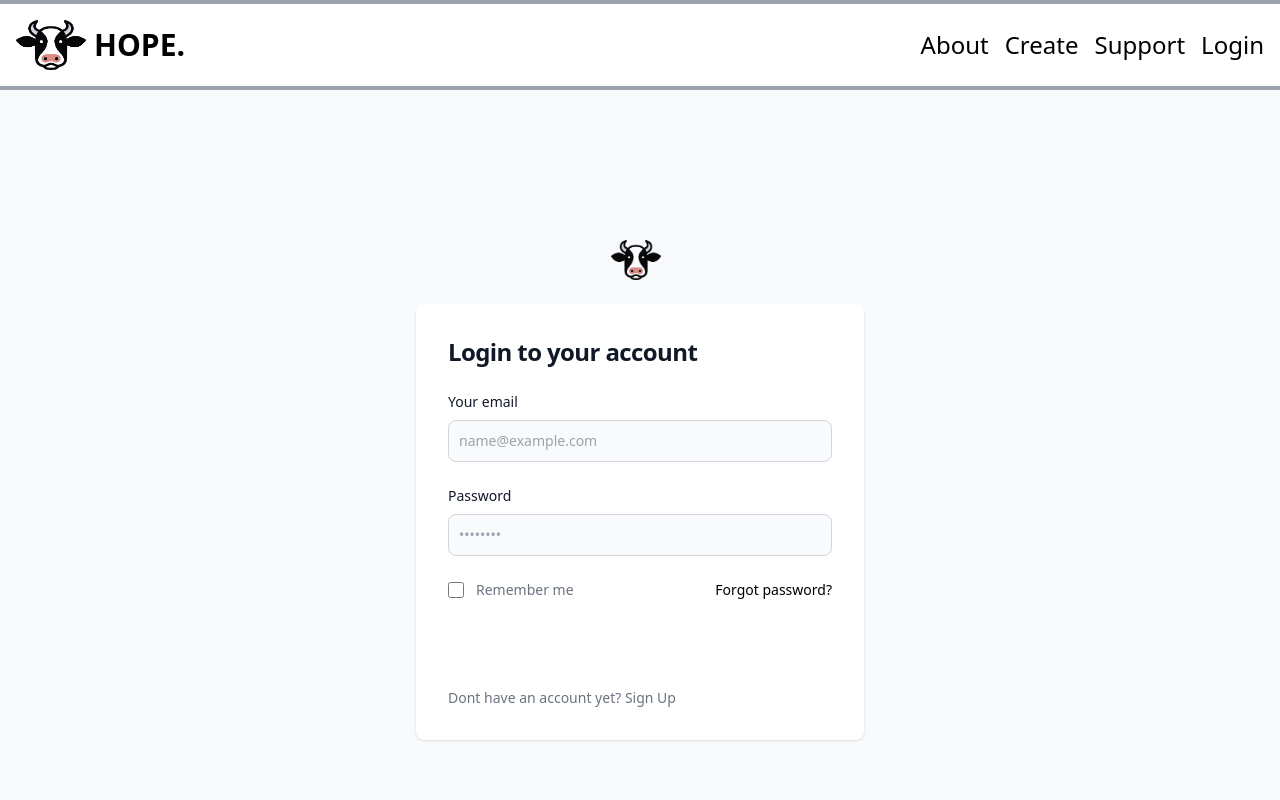
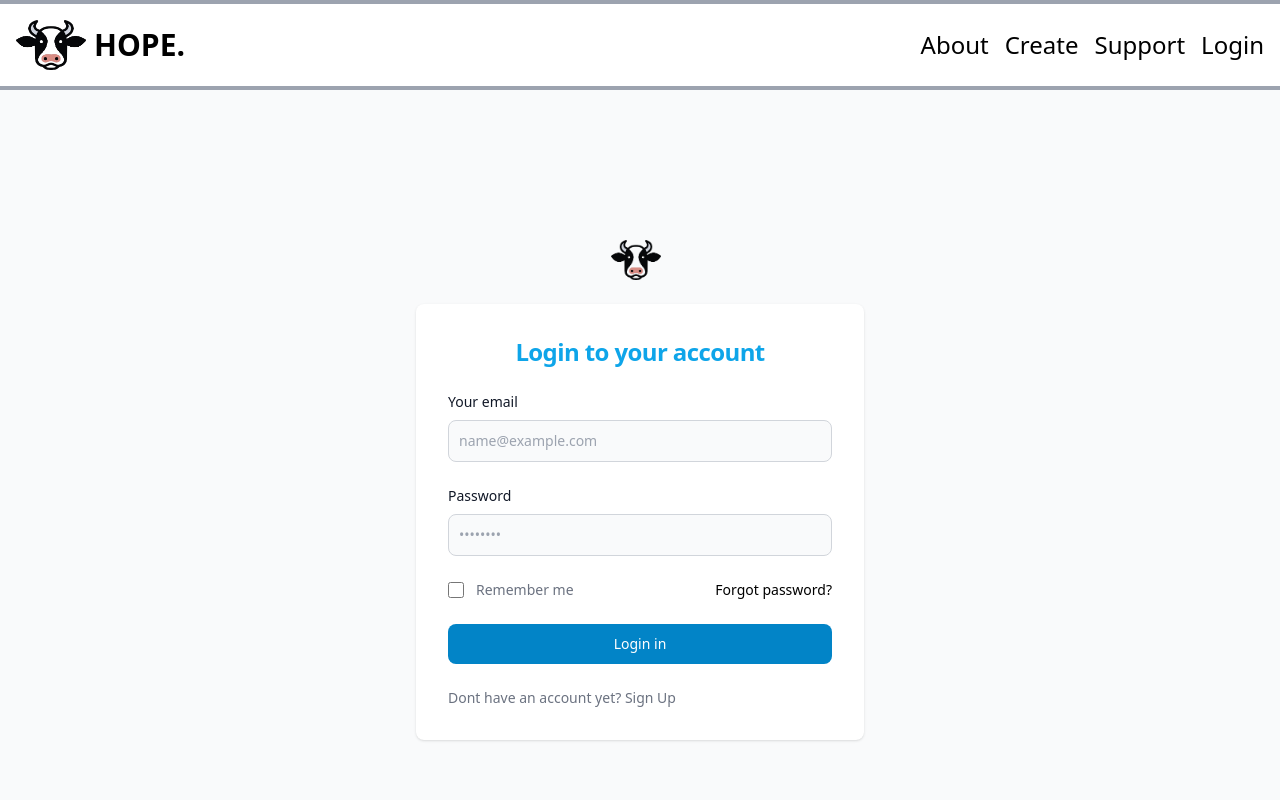
Before and after one commit to SantosMatheusSilva/crowdfunding-app-client, a React (Vite) app: page /login in a window 1280 px wide. Shown: the top 800 px of the page. Built offline with nearby package versions, Linux system fonts and the light colour scheme.

Commit message:
login page styles

```diff
--- a/src/pages/LoginPage.jsx
+++ b/src/pages/LoginPage.jsx
@@ -70,6 +70,55 @@ function LoginPage () {
             </a>
             <div className="w-full bg-white rounded-lg shadow dark:border md:mt-0 sm:max-w-md xl:p-0  dark:border-gray-700">
                 <div className="p-6 space-y-4 md:space-y-6 sm:p-8">
+                    <h1 className="text-xl font-bold text-sky-500  text-center tracking-tight md:text-2xl ">
+                        Login to your account
+                    </h1>
+                    <form onSubmit={handleLoginSubmit} class="space-y-4 md:space-y-6" action="#">
+                        <div>
+                            <label for="email" className="block mb-2 text-sm font-medium text-gray-900 dark:text-black">Your email</label>
+                            <input  type="email" value={email} onChange={handleEmail} name="email"
+       className="bg-gray-50 border border-gray-300 text-gray-900 sm:text-sm rounded-lg focus:ring-primary-600 focus:border-primary-600 block w-full p-2.5 dark:bg-gray-700 dark:border-gray-600 dark:placeholder-gray-400 dark:text-white dark:focus:ring-blue-500 dark:focus:border-blue-500" placeholder="name@example.com" required=""/>
+                        </div>
+                        <div>
+                            <label for="password" className="block mb-2 text-sm font-medium text-gray-900 dark:text-black">Password</label>
+                            <input value ={password} onChange={handlePassword} type="password" name="password" id="password" placeholder="••••••••" className="bg-gray-50 border border-gray-300 text-gray-900 sm:text-sm rounded-lg focus:ring-primary-600 focus:border-primary-600 block w-full p-2.5 dark:bg-gray-700 dark:border-gray-600 dark:placeholder-gray-400 dark:text-white dark:focus:ring-blue-500 dark:focus:border-blue-500" required=""/>
+                        </div>
+                        <div className="flex items-center justify-between">
+                            <div className="flex items-start">
+                                <div className="flex items-center h-5">
+                                  <input id="remember" aria-describedby="remember" type="checkbox" className="w-4 h-4 border border-gray-300 rounded bg-gray-50 focus:ring-3 focus:ring-primary-300 dark:bg-gray-700 dark:border-gray-600 dark:focus:ring-primary-600 dark:ring-offset-gray-800" required=""/>
+                                </div>
+                                <div className="ml-3 text-sm">
+                                  <label for="remember" className="text-gray-500 dark:text-gray-300">Remember me</label>
+                                </div>
+                            </div>
+                            <a href="#" className="text-sm font-medium text-primary-600 hover:underline dark:text-primary-500">Forgot password?</a>
+                        </div>
+                        <button type="submit" className="w-full text-white bg-sky-600 hover:bg-primary-700 focus:ring-4 focus:outline-none focus:ring-primary-300 font-medium rounded-lg text-sm px-5 py-2.5 text-center dark:bg-primary-600 dark:hover:bg-primary-700 dark:focus:ring-primary-800">Login in</button>
+                        {error && <p>{error}</p>}
+                        <p className="text-sm font-light text-gray-500 dark:text-gray-400">
+                            Dont have an account yet? <Link to="/signup">Sign Up</Link>
+                        </p>
+                    </form>
+                </div>
+            </div>
+        </div>
+      </section>
+
+
+    )
+}
+
+export default LoginPage;
+
+{       /*  <section className="bg-gray-50 ">
+<div className="flex flex-col items-center justify-center px-6 py-8 mx-auto md:h-screen lg:py-0">
+    <a href="#" className="flex items-center mb-6 text-2xl font-semibold text-gray-900 dark:text-white">
+        <img className="w-15 h-10 mr-2" src={logo} alt="logo"/>
+
+    </a>
+    <div className="w-full bg-white rounded-lg shadow dark:border md:mt-0 sm:max-w-md xl:p-0  dark:border-gray-700">
+        <div className="p-6 space-y-4 md:space-y-6 sm:p-8">
             <h1 className="text-xl font-bold leading-tight tracking-tight text-gray-900 md:text-2xl dark:text-white">
                 Login to your account
             </h1>
@@ -103,9 +152,4 @@ function LoginPage () {
         </div>
     </div>
 </div>
-</section>
-
-    )
-}
-
-export default LoginPage;
+</section> */}
```
Lines whose indentation alone changed are shown as unchanged.
